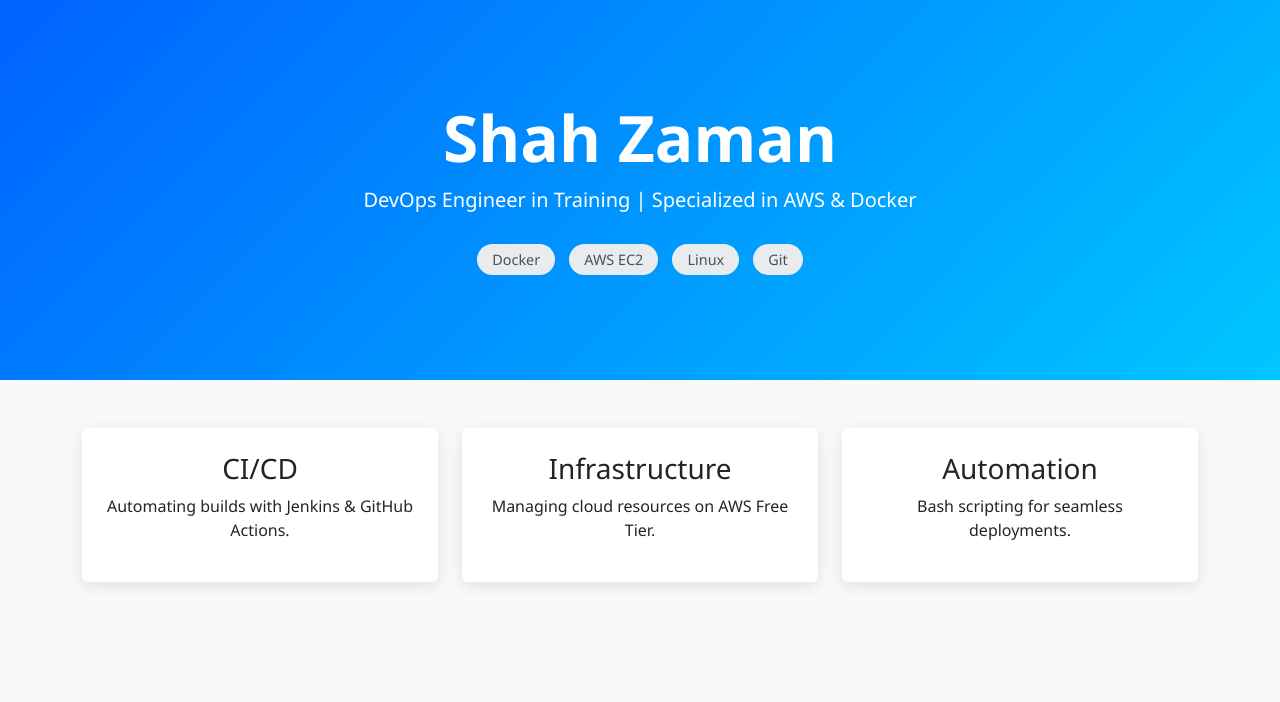
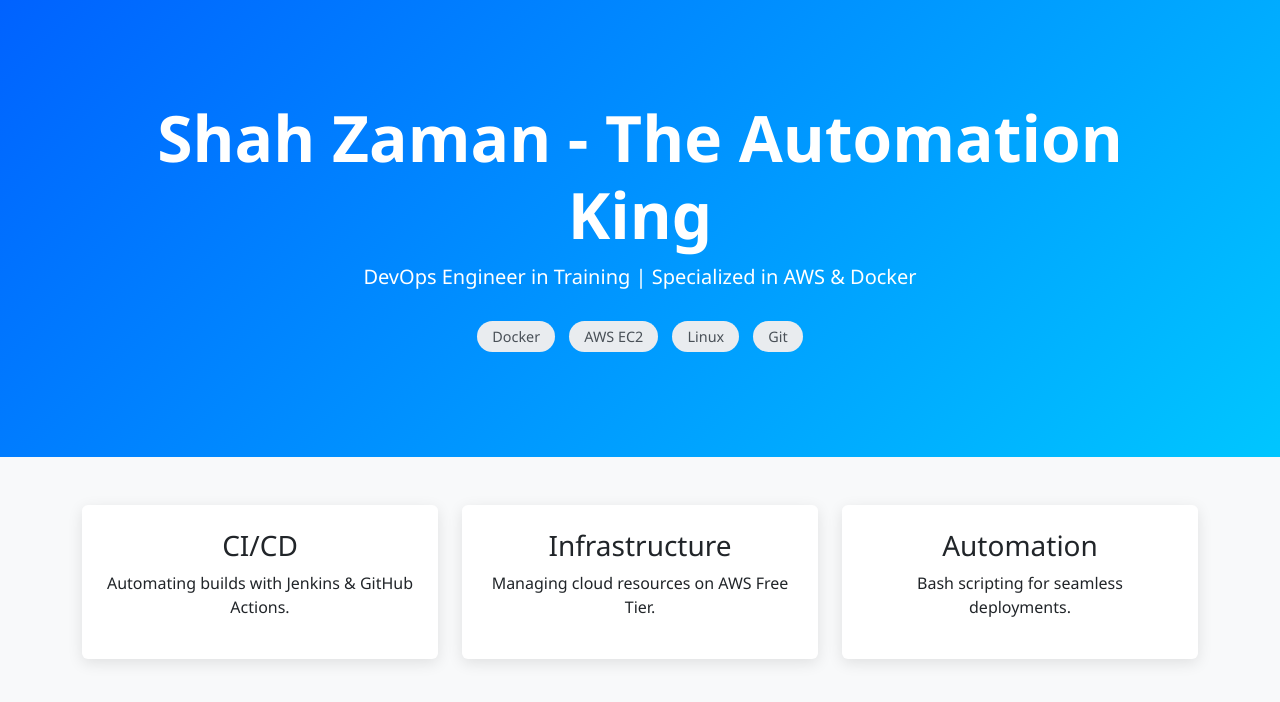
Before and after one commit to engrshahzaman09/my-devops-app, a plain HTML site: page src/index.html in a window 1280 px wide. Drawn offline with nearby package versions, Linux system fonts and the light colour scheme.

Commit message:
Testing automation

```diff
--- a/src/index.html
+++ b/src/index.html
@@ -16,7 +16,7 @@
 <body>
     <div class="hero-section text-center">
         <div class="container">
-            <h1 class="display-3 fw-bold">Shah Zaman</h1>
+            <h1 class="display-3 fw-bold">Shah Zaman - The Automation King</h1>
             <p class="lead">DevOps Engineer in Training | Specialized in AWS & Docker</p>
             <div class="mt-4">
                 <span class="tech-badge">Docker</span>
```
